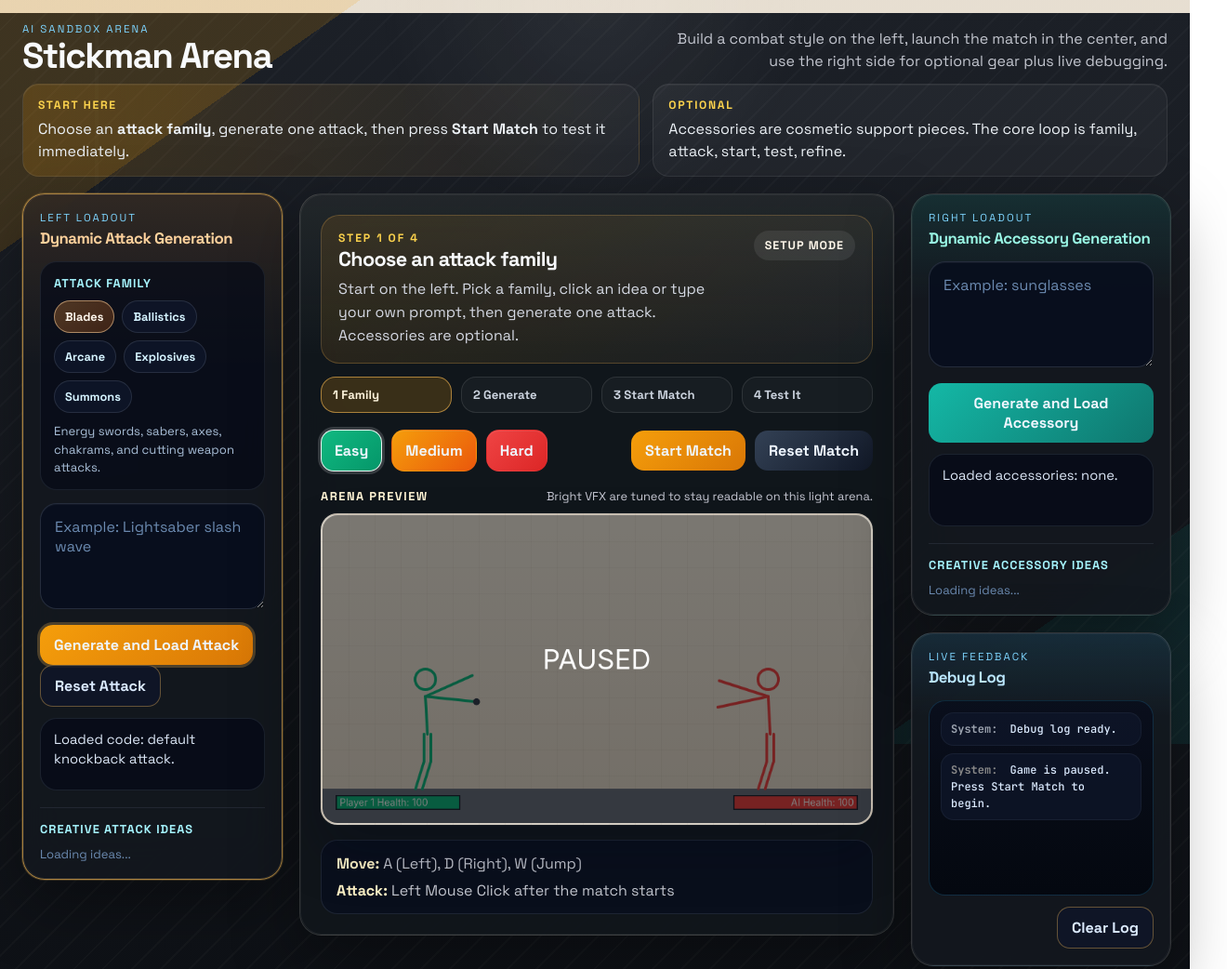
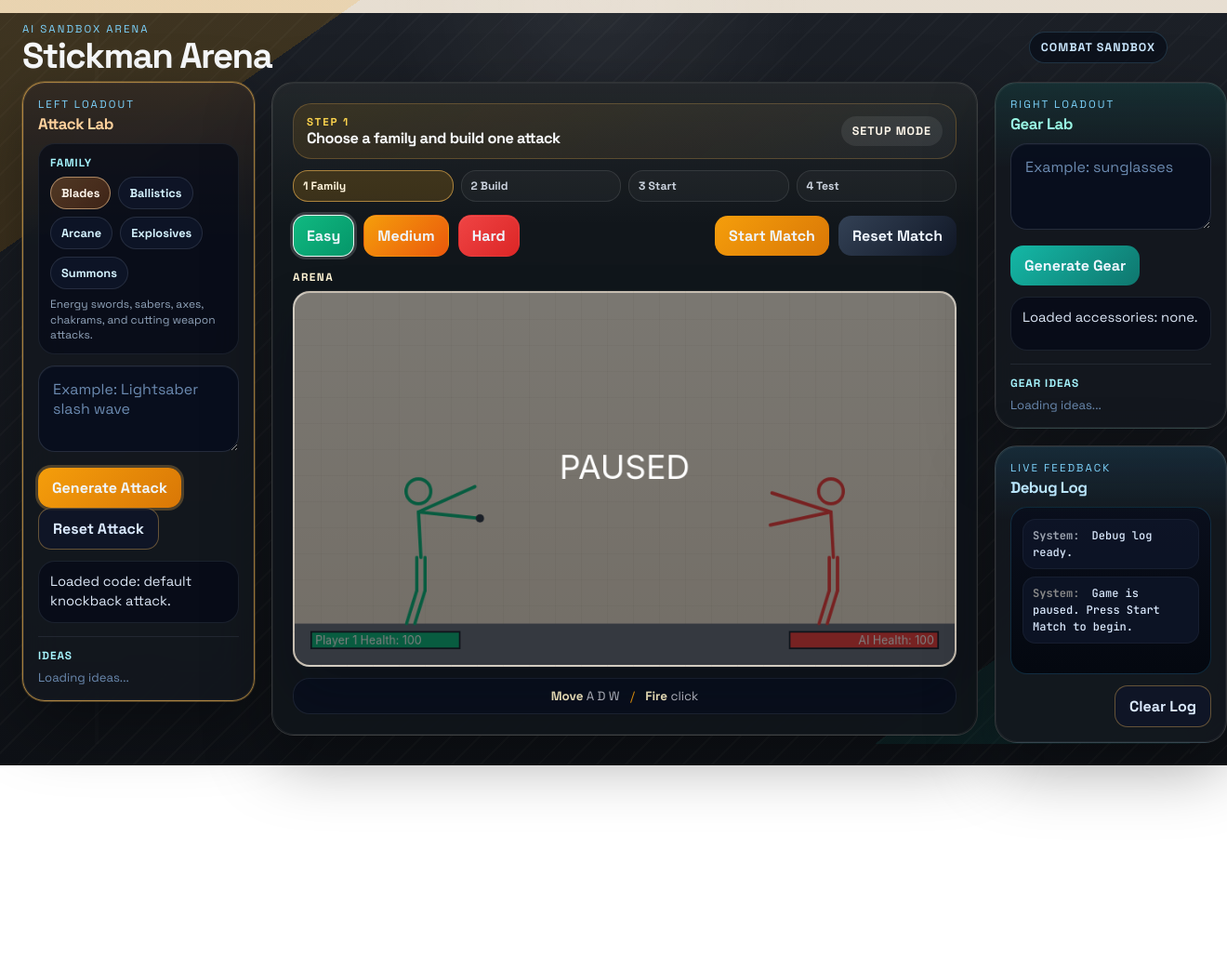
Before and after one commit to burakhrk/StickmanAI, a website built with Vite: page index.html in a window 1280 px wide. Shown: the top 1042 px of the page at 93% size, 1320 px wide, since content can reach past the window. After the commit the page ends 823 px from the top, so only its background shows below. Built offline with nearby package versions, Linux system fonts and the light colour scheme; files whose address does not match are found by name.

Commit message:
Tighten gameplay focus and projectile collision

```diff
--- a/index.html
+++ b/index.html
@@ -16,39 +16,28 @@
         <p class="eyebrow">AI Sandbox Arena</p>
         <h1>Stickman Arena</h1>
       </div>
-      <p class="topbar-copy">Build a combat style on the left, launch the match in the center, and use the right side for optional gear plus live debugging.</p>
+      <div class="topbar-badge">Combat sandbox</div>
     </header>
-
-    <section class="intro-strip">
-      <div class="intro-card intro-card-primary">
-        <p class="intro-label">Start Here</p>
-        <p class="intro-text">Choose an <strong>attack family</strong>, generate one attack, then press <strong>Start Match</strong> to test it immediately.</p>
-      </div>
-      <div class="intro-card">
-        <p class="intro-label">Optional</p>
-        <p class="intro-text">Accessories are cosmetic support pieces. The core loop is family, attack, start, test, refine.</p>
-      </div>
-    </section>
 
     <div class="arena-layout">
       <aside class="side-column">
         <section id="attack-panel" class="panel attack-container">
           <div class="panel-heading">
             <p class="panel-kicker">Left Loadout</p>
-            <h2 class="attack-header">Dynamic Attack Generation</h2>
+            <h2 class="attack-header">Attack Lab</h2>
           </div>
           <div class="family-block">
-            <div class="ideas-title">Attack Family</div>
+            <div class="ideas-title">Family</div>
             <div id="attack-family-selector" class="family-selector"></div>
             <p id="attack-family-description" class="family-description"></p>
           </div>
-          <textarea id="attack-prompt-input" rows="4" placeholder="Example: green light sword" maxlength="300"></textarea>
-          <button id="generate-attack-code">Generate and Load Attack</button>
+          <textarea id="attack-prompt-input" rows="3" placeholder="Example: green light sword" maxlength="300"></textarea>
+          <button id="generate-attack-code">Generate Attack</button>
           <button id="reset-attack-button">Reset Attack</button>
           <div id="code-display-attack">Loaded code: default knockback attack.</div>
 
           <div class="ideas-block">
-            <div class="ideas-title">Creative Attack Ideas</div>
+            <div class="ideas-title">Ideas</div>
             <div id="attack-ideas-list" class="idea-list">
               <span class="idea-placeholder">Loading ideas...</span>
             </div>
@@ -60,18 +49,18 @@
         <section class="panel arena-panel">
           <div class="coach-panel" id="coach-panel">
             <div class="coach-copy">
-              <p id="coach-kicker" class="coach-kicker">Step 1 of 4</p>
+              <p id="coach-kicker" class="coach-kicker">Step 1</p>
               <h2 id="coach-title" class="coach-title">Choose an attack family</h2>
-              <p id="coach-body" class="coach-body">Start on the left. Pick a family, click an idea or type your own prompt, then generate one attack.</p>
+              <p id="coach-body" class="coach-body">Pick a family, generate one attack, then start the match.</p>
             </div>
             <div id="coach-status" class="coach-status">Setup Mode</div>
           </div>
 
           <div class="step-rail">
             <button type="button" class="step-chip" data-step-id="family">1 Family</button>
-            <button type="button" class="step-chip" data-step-id="attack">2 Generate</button>
-            <button type="button" class="step-chip" data-step-id="start">3 Start Match</button>
-            <button type="button" class="step-chip" data-step-id="fight">4 Test It</button>
+            <button type="button" class="step-chip" data-step-id="attack">2 Build</button>
+            <button type="button" class="step-chip" data-step-id="start">3 Start</button>
+            <button type="button" class="step-chip" data-step-id="fight">4 Test</button>
           </div>
 
           <div class="arena-toolbar">
@@ -89,8 +78,7 @@
 
           <div class="arena-frame" id="arena-stage">
             <div class="arena-frame-label">
-              <span class="arena-label">Arena Preview</span>
-              <span class="arena-tip">Bright VFX are tuned to stay readable on this light arena.</span>
+              <span class="arena-label">Arena</span>
             </div>
             <canvas id="gameCanvas" width="800" height="450"></canvas>
             <div
@@ -103,8 +91,7 @@
           </div>
 
           <div class="controls">
-            <p><strong>Move:</strong> A (Left), D (Right), W (Jump)</p>
-            <p><strong>Attack:</strong> Left Mouse Click after the match starts</p>
+            <p><strong>Move</strong> A D W <span class="controls-dot">/</span> <strong>Fire</strong> click</p>
           </div>
         </section>
       </main>
@@ -113,14 +100,14 @@
         <section id="accessory-panel" class="panel accessory-container">
           <div class="panel-heading">
             <p class="panel-kicker">Right Loadout</p>
-            <h2 class="accessory-header">Dynamic Accessory Generation</h2>
+            <h2 class="accessory-header">Gear Lab</h2>
           </div>
-          <textarea id="accessory-prompt-input" rows="4" placeholder="Example: sunglasses" maxlength="300"></textarea>
-          <button id="generate-accessory-code">Generate and Load Accessory</button>
+          <textarea id="accessory-prompt-input" rows="3" placeholder="Example: sunglasses" maxlength="300"></textarea>
+          <button id="generate-accessory-code">Generate Gear</button>
           <div id="code-display-accessory">Loaded accessories: none.</div>
 
           <div class="ideas-block">
-            <div class="ideas-title">Creative Accessory Ideas</div>
+            <div class="ideas-title">Gear Ideas</div>
             <div id="accessory-ideas-list" class="idea-list">
               <span class="idea-placeholder">Loading ideas...</span>
             </div>
--- a/src/game-app.js
+++ b/src/game-app.js
@@ -115,6 +115,7 @@ import { requestStructuredJson } from "./ai-client.js";
     let projectiles = [];
     window.projectiles = projectiles; // FIX: Mermi dizisini global olarak eriÅŸilebilir yap
     let particles = []; // YENÄ°: PartikÃ¼l dizisi
+    let currentProjectileOwner = null;
 
     // --- AI SaldÄ±rÄ± FonksiyonlarÄ± (AI'nÄ±n Kendi SaldÄ±rÄ± MantÄ±ÄŸÄ±) ---
     // AI Temel SaldÄ±rÄ±: Basit mermi fÄ±rlatma
@@ -129,9 +130,14 @@ import { requestStructuredJson } from "./ai-client.js";
         const color = ai.color; // KÄ±rmÄ±zÄ±
         const drawCode = "ctx.fillStyle=color; ctx.beginPath(); ctx.arc(x, y, size, 0, 2*Math.PI); ctx.fill();";
 
+        currentProjectileOwner = ai;
+        try {
             spawnProjectile(handRX, handRY, vx, vy, 10, size, color, drawCode,
                 "p.x += p.vx; p.y += p.vy;"
             );
+        } finally {
+            currentProjectileOwner = null;
+        }
     };
 
     // AI Ã–zel SaldÄ±rÄ±: Daha gÃ¼Ã§lÃ¼, yavaÅŸ mermi (Can Ã‡alma Efekti iÃ§in)
@@ -146,10 +152,15 @@ import { requestStructuredJson } from "./ai-client.js";
         const color = '#8A2BE2'; // Mor
         const drawCode = "ctx.fillStyle=color; ctx.shadowBlur=15; ctx.shadowColor=color; ctx.beginPath(); ctx.fillRect(x-size, y-size, size*2, size*2); ctx.fill(); ctx.shadowBlur=0;";
 
+        currentProjectileOwner = ai;
+        try {
             spawnProjectile(handRX, handRY, vx, vy, 15, size, color, drawCode,
                 // Mor bÃ¼yÃ¼ yavaÅŸ hareket eder ve yavaÅŸÃ§a yukarÄ± doÄŸru ivmelenir (BÃ¼yÃ¼ Efekti)
                 "p.vx *= 0.99; p.vy *= 0.99; p.vy -= 0.1; p.x += p.vx; p.y += p.vy;"
             );
+        } finally {
+            currentProjectileOwner = null;
+        }
     };
 
     let selectedDifficulty = 'easy'; // BaÅŸlangÄ±Ã§ zorluk seviyesi
@@ -163,7 +174,7 @@ import { requestStructuredJson } from "./ai-client.js";
          * @param {string} drawCode Merminin nasÄ±l Ã§izileceÄŸini belirleyen saf Canvas kodu (x, y, size, color'a eriÅŸir)
          * @param {string} behaviorCode Merminin update mantÄ±ÄŸÄ±nÄ± belirleyen saf JS kodu (p, player, opponent, GRAVITY, FLOOR_Y'a eriÅŸir)
          */
-        constructor(x, y, vx, vy, damage, size = 5, color = '#000000', drawCode = null, behaviorCode = null) {
+        constructor(x, y, vx, vy, damage, size = 5, color = '#000000', drawCode = null, behaviorCode = null, owner = null) {
             this.x = x;
             this.y = y;
             this.vx = vx;
@@ -173,6 +184,11 @@ import { requestStructuredJson } from "./ai-client.js";
             this.color = color;
             this.isAlive = true;
             this.drawCode = drawCode;
+            this.owner = owner;
+            this.ageFrames = 0;
+            this.armFrames = 2;
+            this.spawnGraceFrames = 10;
+            this.ownerSafeRadius = Math.max(size * 2.2, owner ? owner.headRadius * 2.2 : 0, 28);
 
             this.customUpdate = null;
             if (behaviorCode && behaviorCode.length > 0) {
@@ -188,6 +204,7 @@ import { requestStructuredJson } from "./ai-client.js";
 
         update() {
             if (!this.isAlive) return;
+            this.ageFrames += 1;
 
             if (this.customUpdate) { // Execute custom logic
                 try {
@@ -203,7 +220,7 @@ import { requestStructuredJson } from "./ai-client.js";
             }
 
             // Basit mermi Ã¶mrÃ¼/sÄ±nÄ±r kontrolÃ¼ (Ekran dÄ±ÅŸÄ±na Ã§Ä±kanlarÄ± kaldÄ±r)
-            if (this.x < 0 || this.x > canvas.width || this.y > FLOOR_Y || this.y < 0) {
+            if (this.ageFrames > 1 && (this.x < 0 || this.x > canvas.width || this.y > FLOOR_Y || this.y < 0)) {
                 this.isAlive = false;
             }
         }
@@ -293,7 +310,7 @@ import { requestStructuredJson } from "./ai-client.js";
      * @param {string} behaviorCode Ã–zel davranÄ±ÅŸ kodu (Opsiyonel)
      */
     function spawnProjectile(startX, startY, vx, vy, damage, size = 5, color = '#000000', drawCode = '', behaviorCode = '') {
-        const newProjectile = new Projectile(startX, startY, vx, vy, damage, size, color, drawCode, behaviorCode);
+        const newProjectile = new Projectile(startX, startY, vx, vy, damage, size, color, drawCode, behaviorCode, currentProjectileOwner);
         projectiles.push(newProjectile);
         // addMessage('Sistem', `Mermi fÄ±rlatÄ±ldÄ±!`, '#ff6600'); // Debug
     }
@@ -410,7 +427,12 @@ import { requestStructuredJson } from "./ai-client.js";
             console.log("performAttack called, executing dynamicAttackFunction."); // DEBUG LOG
             const opponent = this.isPlayer ? computer : player;
             // Dinamik saldÄ±rÄ± fonksiyonunu mouseX ve mouseY ile Ã§aÄŸÄ±r
+            currentProjectileOwner = this;
+            try {
                 dynamicAttackFunction(this, opponent, ctx, canvas, mouseX, mouseY);
+            } finally {
+                currentProjectileOwner = null;
+            }
         }
 
         takeDamage(amount) {
@@ -1025,17 +1047,17 @@ import { requestStructuredJson } from "./ai-client.js";
 
     function updateCoachState() {
         let activeStep = 'family';
-        let title = 'Choose an attack family';
-        let body = 'Start on the left. Pick a family, click an idea or type your own prompt, then generate one attack. Accessories are optional.';
-        let kicker = 'Step 1 of 4';
+        let title = 'Choose a family and build one attack';
+        let body = 'Pick a family, generate one attack, then start the match.';
+        let kicker = 'Step 1';
         let status = 'Setup Mode';
         let targets = ['attack-panel', 'generate-attack-code'];
 
         if (isGeneratingCode) {
             activeStep = 'attack';
             title = 'Generating your loadout';
-            body = 'The game stays paused while the AI assembles your attack or accessory. Watch the debug panel if anything fails.';
-            kicker = 'Step 2 of 4';
+            body = 'The match is paused while the loadout is being built.';
+            kicker = 'Step 2';
             status = 'Generating';
             targets = ['attack-panel', 'accessory-panel'];
         } else if (!hasCustomAttackLoaded()) {
@@ -1043,15 +1065,15 @@ import { requestStructuredJson } from "./ai-client.js";
         } else if (isGamePaused) {
             activeStep = 'start';
             title = 'Start the match';
-            body = 'Your attack is loaded. Press Start Match, then move with A, D, W and left click to test the attack in the arena.';
-            kicker = 'Step 3 of 4';
+            body = 'Your attack is loaded. Press Start Match and test it.';
+            kicker = 'Step 3';
             status = 'Ready';
             targets = ['pause-play-button', 'gameCanvas'];
         } else {
             activeStep = 'fight';
-            title = 'Fight, test, and refine';
-            body = 'The match is live. Left click to attack, then pause when you want to switch family, regenerate the move, or tweak accessories.';
-            kicker = 'Step 4 of 4';
+            title = 'Fight now, pause to rebuild';
+            body = 'Attack live, then pause to swap family or regenerate.';
+            kicker = 'Step 4';
             status = 'Live Match';
             targets = ['pause-play-button', 'gameCanvas'];
         }
@@ -1555,6 +1577,25 @@ import { requestStructuredJson } from "./ai-client.js";
         generateCode(accessoryPromptInput, codeDisplayAccessory, generateCodeAccessoryButton, 'accessory', buildAccessorySystemPrompt(), 'Accessory code generated and loaded successfully. Check your character.');
     });
 
+    function canProjectileHitTarget(projectile, target) {
+        if (!projectile.isAlive || !target.isAlive) {
+            return false;
+        }
+
+        if (projectile.ageFrames <= projectile.armFrames) {
+            return false;
+        }
+
+        if (projectile.owner === target) {
+            const dxOwner = projectile.x - target.x;
+            const dyOwner = projectile.y - target.head.y;
+            const ownerDistanceSq = dxOwner * dxOwner + dyOwner * dyOwner;
+            return projectile.ageFrames > projectile.spawnGraceFrames && ownerDistanceSq > projectile.ownerSafeRadius * projectile.ownerSafeRadius;
+        }
+
+        return true;
+    }
+
 
     // --- GAME LOOP ---
     let animationFrameId; // Animasyon Ã§erÃ§evesi ID'sini saklamak iÃ§in
@@ -1600,19 +1641,36 @@ import { requestStructuredJson } from "./ai-client.js";
         projectiles.forEach(p => {
             p.update();
 
-            // Ã‡arpÄ±ÅŸma kontrolÃ¼ (Basit daire Ã§arpÄ±ÅŸmasÄ±) - Hedef Computer
-            const dx = p.x - computer.x;
-            const dy = p.y - computer.head.y; // Hedefi kafanÄ±n merkezine al
+            const collisionTargets =
+                p.owner === player ? [computer] :
+                p.owner === computer ? [player] :
+                [computer];
+
+            collisionTargets.forEach((target) => {
+                if (!canProjectileHitTarget(p, target)) {
+                    return;
+                }
+
+                const dx = p.x - target.x;
+                const dy = p.y - target.head.y;
                 const distanceSq = dx * dx + dy * dy;
-            const collisionDistSq = (p.size + computer.headRadius) * (p.size + computer.headRadius);
-
-            if (p.isAlive && distanceSq < collisionDistSq && computer.isAlive) {
-                computer.takeDamage(p.damage);
-                computer.vx += (p.vx > 0 ? 1 : -1) * 5; // Hafif geri itme
-                p.isAlive = false; // Mermiyi yok et
-
-                // VuruÅŸta partikÃ¼l efekti
+                const collisionDistSq = (p.size + target.headRadius) * (p.size + target.headRadius);
+
+                if (p.isAlive && distanceSq < collisionDistSq) {
+                    target.takeDamage(p.damage);
+                    target.vx += (p.vx > 0 ? 1 : -1) * 5;
+                    p.isAlive = false;
                     spawnParticleEffect(p.x, p.y, 15, p.color, 6, 10, 0.4);
+                }
+            });
+
+            if (p.isAlive && p.owner && p.ageFrames <= p.spawnGraceFrames) {
+                const dxOwner = p.x - p.owner.x;
+                const dyOwner = p.y - p.owner.head.y;
+                const ownerDistanceSq = dxOwner * dxOwner + dyOwner * dyOwner;
+                if (ownerDistanceSq < p.ownerSafeRadius * p.ownerSafeRadius) {
+                    return;
+                }
             }
         });
 
--- a/src/styles.css
+++ b/src/styles.css
@@ -70,9 +70,9 @@ body::after {
 .topbar {
     display: flex;
     justify-content: space-between;
-    align-items: flex-end;
+    align-items: center;
     gap: 20px;
-    margin-bottom: 12px;
+    margin-bottom: 10px;
 }
 
 .topbar h1 {
@@ -91,13 +91,17 @@ body::after {
     color: #7dd3fc;
 }
 
-.topbar-copy {
-    max-width: 540px;
-    margin: 0;
-    font-size: 1rem;
-    line-height: 1.5;
-    color: var(--text-muted);
-    text-align: right;
+.topbar-badge {
+    flex-shrink: 0;
+    padding: 8px 12px;
+    border-radius: 999px;
+    border: 1px solid rgba(125, 211, 252, 0.18);
+    background: rgba(9, 14, 25, 0.72);
+    color: #cbe8ff;
+    font-size: 0.78rem;
+    font-weight: 700;
+    letter-spacing: 0.08em;
+    text-transform: uppercase;
 }
 
 .intro-strip {
@@ -136,7 +140,7 @@ body::after {
 
 .arena-layout {
     display: grid;
-    grid-template-columns: minmax(280px, 320px) minmax(640px, 1fr) minmax(280px, 320px);
+    grid-template-columns: minmax(250px, 290px) minmax(760px, 1.45fr) minmax(250px, 290px);
     gap: 18px;
     align-items: start;
 }
@@ -151,7 +155,7 @@ body::after {
 .panel {
     position: relative;
     overflow: hidden;
-    padding: 18px;
+    padding: 16px;
     border: 1px solid var(--border-soft);
     border-radius: 24px;
     background: var(--bg-panel);
@@ -194,8 +198,8 @@ body::after {
 .panel-heading {
     display: flex;
     flex-direction: column;
-    gap: 4px;
-    margin-bottom: 14px;
+    gap: 3px;
+    margin-bottom: 10px;
 }
 
 .panel-heading h2 {
@@ -229,18 +233,18 @@ body::after {
 .coach-panel {
     display: flex;
     justify-content: space-between;
-    gap: 18px;
-    align-items: flex-start;
-    margin-bottom: 14px;
-    padding: 16px 18px;
+    gap: 14px;
+    align-items: center;
+    margin-bottom: 12px;
+    padding: 12px 14px;
     border-radius: 20px;
     background: linear-gradient(135deg, rgba(245, 158, 11, 0.12), rgba(255, 255, 255, 0.04));
     border: 1px solid rgba(245, 185, 84, 0.24);
 }
 
 .coach-kicker {
-    margin: 0 0 4px;
-    font-size: 0.76rem;
+    margin: 0 0 2px;
+    font-size: 0.72rem;
     font-weight: 700;
     letter-spacing: 0.16em;
     text-transform: uppercase;
@@ -249,16 +253,13 @@ body::after {
 
 .coach-title {
     margin: 0;
-    font-size: 1.35rem;
-    line-height: 1.05;
+    font-size: 1.02rem;
+    line-height: 1.1;
     letter-spacing: -0.03em;
 }
 
 .coach-body {
-    margin: 8px 0 0;
-    max-width: 560px;
-    line-height: 1.55;
-    color: #d5d9e3;
+    display: none;
 }
 
 .coach-status {
@@ -276,18 +277,18 @@ body::after {
 .step-rail {
     display: grid;
     grid-template-columns: repeat(4, minmax(0, 1fr));
-    gap: 10px;
-    margin-bottom: 18px;
+    gap: 8px;
+    margin-bottom: 14px;
 }
 
 .step-chip {
     border: 1px solid rgba(255, 255, 255, 0.1);
     border-radius: 16px;
-    padding: 10px 12px;
+    padding: 8px 10px;
     background: rgba(255, 255, 255, 0.03);
     color: #ccd4df;
     font: inherit;
-    font-size: 0.82rem;
+    font-size: 0.76rem;
     font-weight: 700;
     text-align: left;
 }
@@ -310,7 +311,7 @@ body::after {
     align-items: center;
     gap: 16px;
     flex-wrap: wrap;
-    margin-bottom: 18px;
+    margin-bottom: 14px;
 }
 
 #difficulty-selector,
@@ -396,7 +397,7 @@ body::after {
 
 textarea {
     width: 100%;
-    min-height: 112px;
+    min-height: 92px;
     resize: vertical;
     margin-bottom: 12px;
     padding: 14px 15px;
@@ -415,8 +416,8 @@ textarea::placeholder {
 #code-display-attack,
 #code-display-accessory {
     margin-top: 12px;
-    padding: 12px 14px;
-    min-height: 78px;
+    padding: 11px 12px;
+    min-height: 58px;
     border-radius: 18px;
     border: 1px solid rgba(148, 163, 184, 0.14);
     background: rgba(7, 12, 24, 0.88);
@@ -426,14 +427,14 @@ textarea::placeholder {
 }
 
 .ideas-block {
-    margin-top: 18px;
-    padding-top: 14px;
+    margin-top: 14px;
+    padding-top: 12px;
     border-top: 1px solid rgba(148, 163, 184, 0.12);
 }
 
 .family-block {
-    margin-bottom: 14px;
-    padding: 14px;
+    margin-bottom: 12px;
+    padding: 12px;
     border-radius: 18px;
     background: rgba(7, 12, 24, 0.72);
     border: 1px solid rgba(148, 163, 184, 0.12);
@@ -470,15 +471,15 @@ textarea::placeholder {
 }
 
 .family-description {
-    margin: 10px 0 0;
-    font-size: 0.82rem;
-    line-height: 1.45;
-    color: #a9bfd8;
+    margin: 8px 0 0;
+    font-size: 0.75rem;
+    line-height: 1.35;
+    color: #91a4bb;
 }
 
 .ideas-title {
-    margin-bottom: 10px;
-    font-size: 0.8rem;
+    margin-bottom: 8px;
+    font-size: 0.74rem;
     font-weight: 700;
     letter-spacing: 0.08em;
     text-transform: uppercase;
@@ -538,8 +539,8 @@ textarea::placeholder {
     display: flex;
     justify-content: space-between;
     gap: 12px;
-    margin-bottom: 10px;
-    font-size: 0.8rem;
+    margin-bottom: 8px;
+    font-size: 0.74rem;
 }
 
 .arena-label {
@@ -555,15 +556,16 @@ textarea::placeholder {
 
 .controls {
     display: flex;
-    justify-content: space-between;
+    justify-content: center;
     flex-wrap: wrap;
     gap: 8px 20px;
-    margin-top: 16px;
-    padding: 14px 16px;
+    margin-top: 12px;
+    padding: 10px 14px;
     border-radius: 18px;
     background: rgba(8, 15, 30, 0.78);
     border: 1px solid rgba(148, 163, 184, 0.14);
     color: var(--text-muted);
+    font-size: 0.84rem;
 }
 
 .controls p {
@@ -574,12 +576,18 @@ textarea::placeholder {
     color: #fef3c7;
 }
 
+.controls-dot {
+    display: inline-block;
+    margin: 0 8px;
+    color: #f59e0b;
+}
+
 #debug-output {
     display: flex;
     flex-direction: column;
     gap: 8px;
-    min-height: 210px;
-    max-height: 300px;
+    min-height: 180px;
+    max-height: 260px;
     overflow-y: auto;
     padding: 12px;
     border-radius: 18px;
@@ -698,10 +706,6 @@ button:disabled {
         flex-direction: column;
         align-items: start;
     }
-
-    .topbar-copy {
-        text-align: left;
-    }
 }
 
 @media (max-width: 760px) {
@@ -730,6 +734,13 @@ button:disabled {
         flex-direction: column;
     }
 
+    .coach-body {
+        display: block;
+        margin: 6px 0 0;
+        line-height: 1.45;
+        color: #d5d9e3;
+    }
+
     #difficulty-selector,
     .ui-buttons-container {
         width: 100%;
```
Lines whose indentation alone changed are shown as unchanged.
